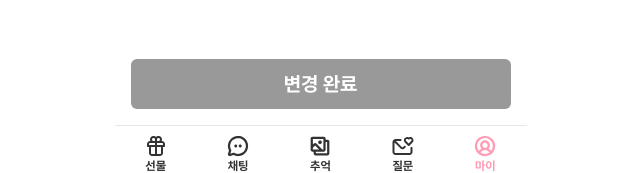
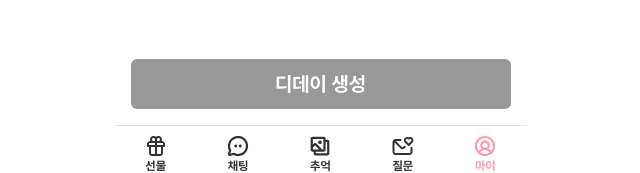
Before and after one commit to LoFin-official/LoFin-FE, a Next.js app: page /my-page/anniversary/create in a window 1280 px wide. Shown: the part 619-792 px from the top of the page, without its empty margins (312-952 px from the left). Built offline with nearby package versions, Linux system fonts and the light colour scheme.

Commit message:
📝 Update : 기념일 생성 페이지 - 버튼 텍스트 변경

```diff
--- a/src/pages/my-page/anniversary/create.tsx
+++ b/src/pages/my-page/anniversary/create.tsx
@@ -44,7 +44,7 @@ export default function AnniversaryCreatePage() {
       </div>
       <div className='flex-grow'>
         <Button isComplete={isComplete} className=''>
-          변경 완료
+          디데이 생성
         </Button>
       </div>
       <BottomSheetDate isOpen={isDateSheetOpen} onClose={() => setIsDateSheetOpen(false)} height={'380px'} onSelectDate={handleDateSelect} />
```
